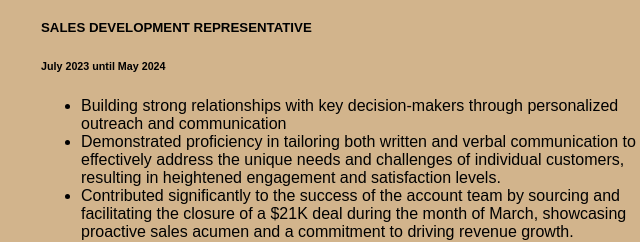
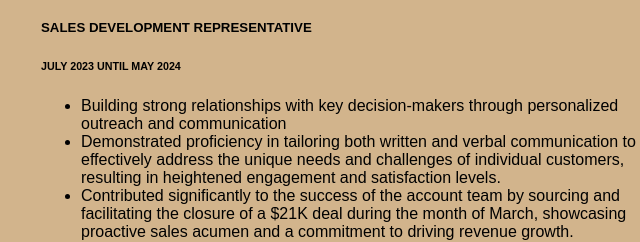
Before and after one commit to AntPrime/antprime.github.io, a plain HTML site: page index.html in a window 1280 px wide. Shown: the part 538-780 px from the top of the page, 230-870 px from the left. Drawn offline with Linux system fonts and the light colour scheme.

Commit message:
Update style.css

```diff
--- a/style.css
+++ b/style.css
@@ -32,3 +32,8 @@ img {
   width: 160px;
   margin-right: 10px;
 }
+
+h6 {
+  font-size: 13;
+  text-transform: uppercase;
+}
```
